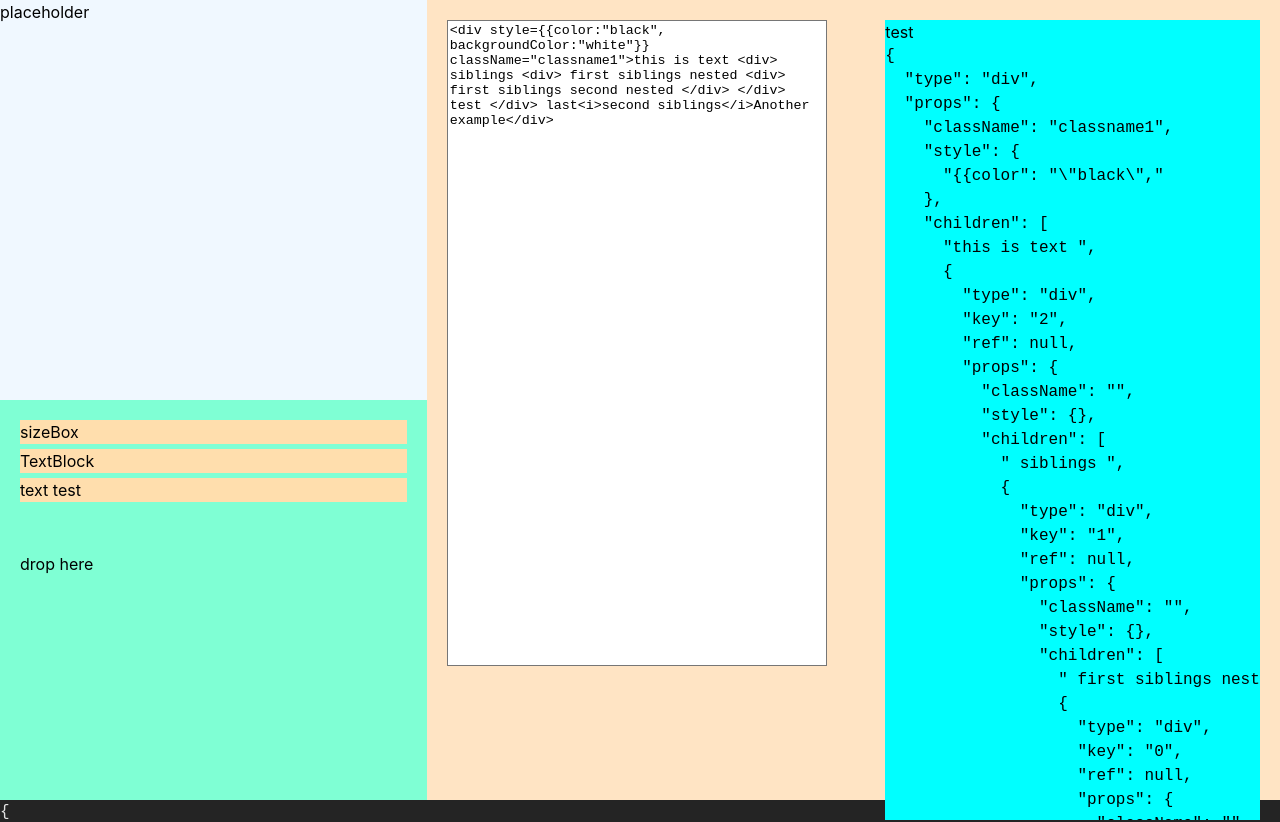
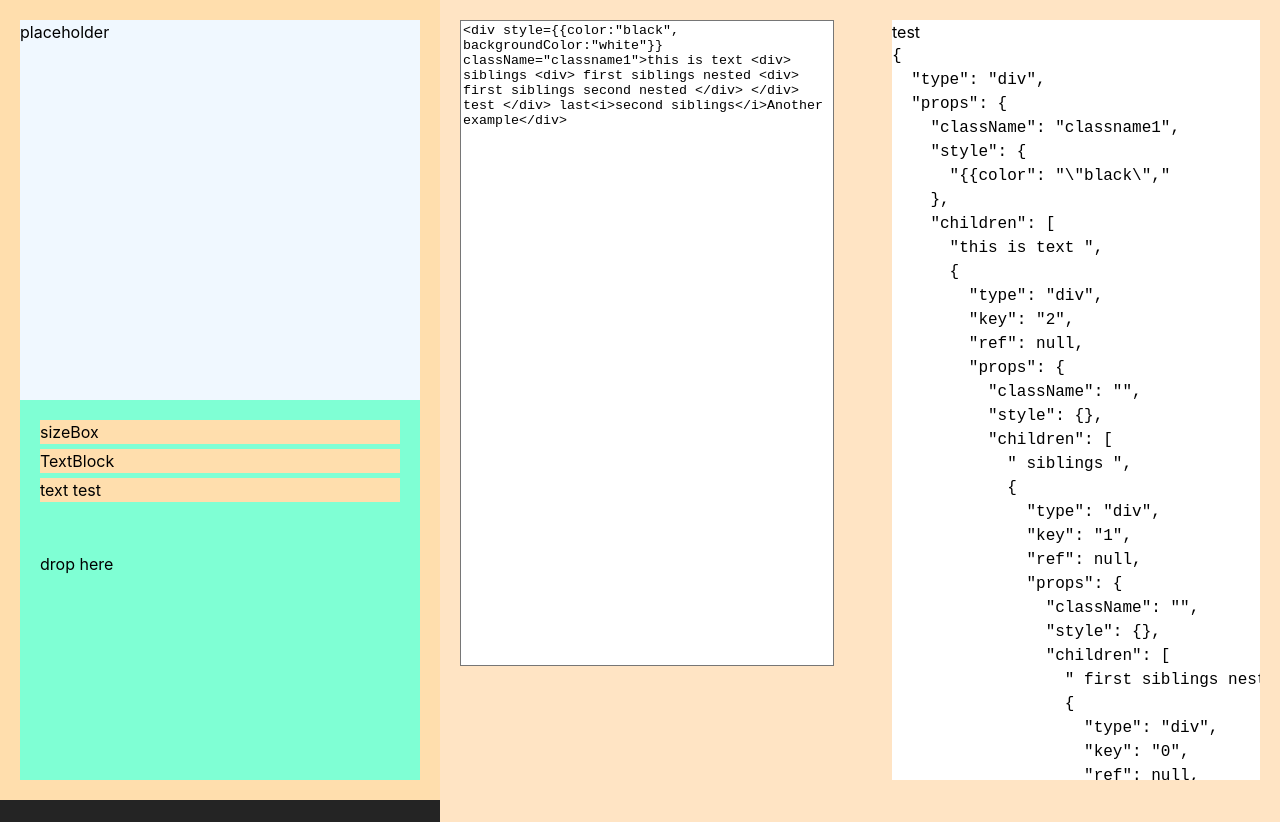
Before and after one commit to Kndgy/jsx-to-unreal-umg, a React (Vite) app: page / in a window 1280 px wide. Shown: the top 822 px of the page. Built offline with nearby package versions, Linux system fonts and the light colour scheme.

Commit message:
retain layout

```diff
--- a/src/index.css
+++ b/src/index.css
@@ -13,6 +13,7 @@
   -webkit-font-smoothing: antialiased;
   -moz-osx-font-smoothing: grayscale;
   -webkit-text-size-adjust: 100%;
+  overflow: hidden;
 }
 
 body {
--- a/src/main.tsx
+++ b/src/main.tsx
@@ -35,9 +35,9 @@ const App = () => {
   return(
     <div className='main'>
       <Editor/>
-      <pre>
+      {/* <pre>
         {JSON.stringify(convertNodeToJSON(BasicText()), null, 2)}
-      </pre>
+      </pre> */}
     </div>
   )
 }
--- a/src/modules/astViewer.module.css
+++ b/src/modules/astViewer.module.css
@@ -1,18 +1,18 @@
 .container{
     height: 100%;
+    width: 100%;
     display: flex;
     flex-direction: row;
     justify-content: space-between;
     gap: 4rem;
-    padding: 20px;
-    position: relative;
+    margin: 0;
 }
 
 .inputContainer{
     height: 100%;
     width: 100%;
     height: 100%;
-
+    margin: 0;
 }
 
 .input{
@@ -25,7 +25,7 @@
 
 .result{
     width: 100%;
-    height: 100%;
+    height: 95%;
     overflow-y: scroll;
-    background-color: aqua;
+    background-color: white;
 }
--- a/src/modules/editor.module.css
+++ b/src/modules/editor.module.css
@@ -1,4 +1,5 @@
 .editor{
+    margin: 0;
     display: flex;
     flex-direction: row;
     background-color: aliceblue;
@@ -13,6 +14,7 @@
     display: flex;
     flex-direction: column;
     justify-content: space-between;
+    padding: 20px;
 }
 
 .pickerTab{
@@ -44,5 +46,6 @@
 .content{
     width: 100%;
     height: 100%;
+    padding: 20px;
     background-color: bisque;
 }
--- a/src/modules/editor.tsx
+++ b/src/modules/editor.tsx
@@ -20,7 +20,7 @@ export const Editor = () => {
                 </div>
                 <div className={styles.bottomTab}>
                     <ComponentsBar onDropCallback={handleDrop} />
-                   </div>
+                </div>
             </div>
             <div className={styles.content}>
                 <AstViewer/>
```
Also changed, not shown: src/modules/astViewer.tsx (indentation only).
